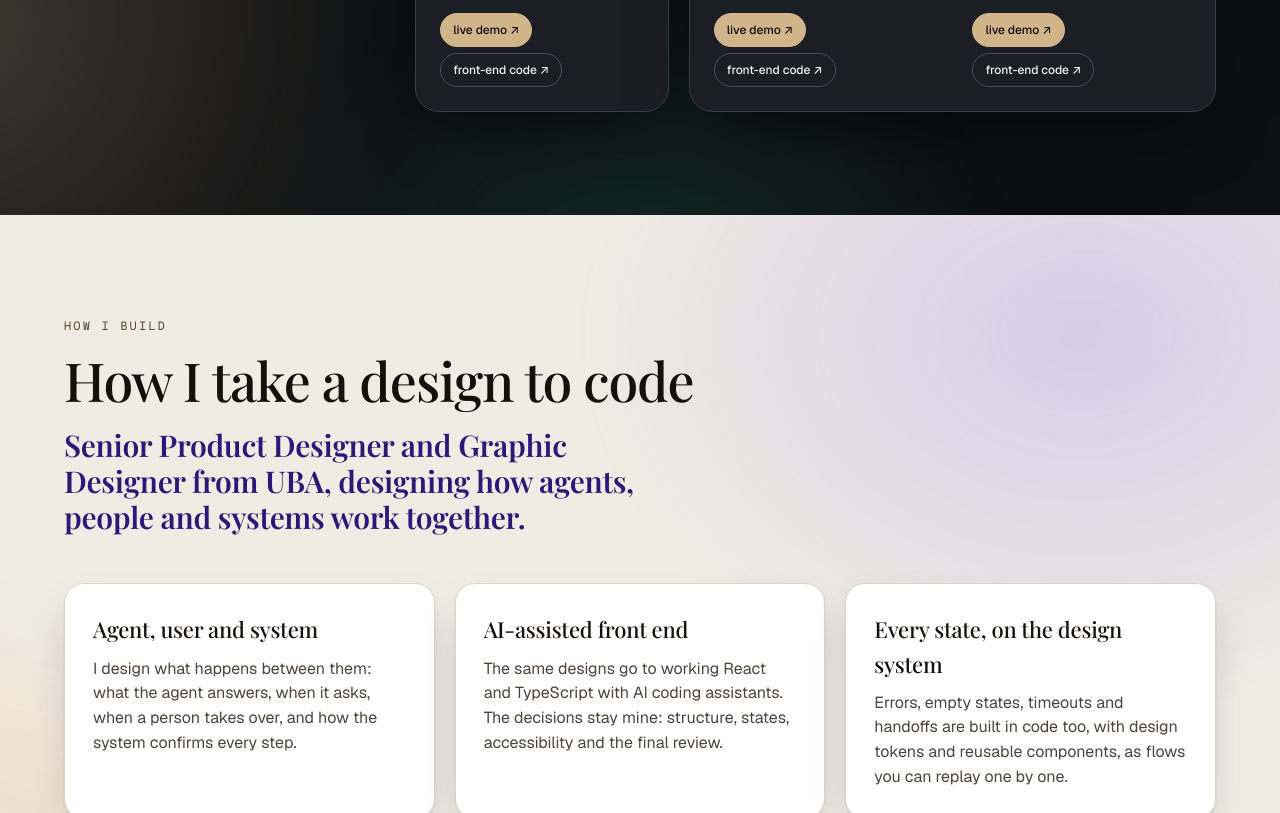
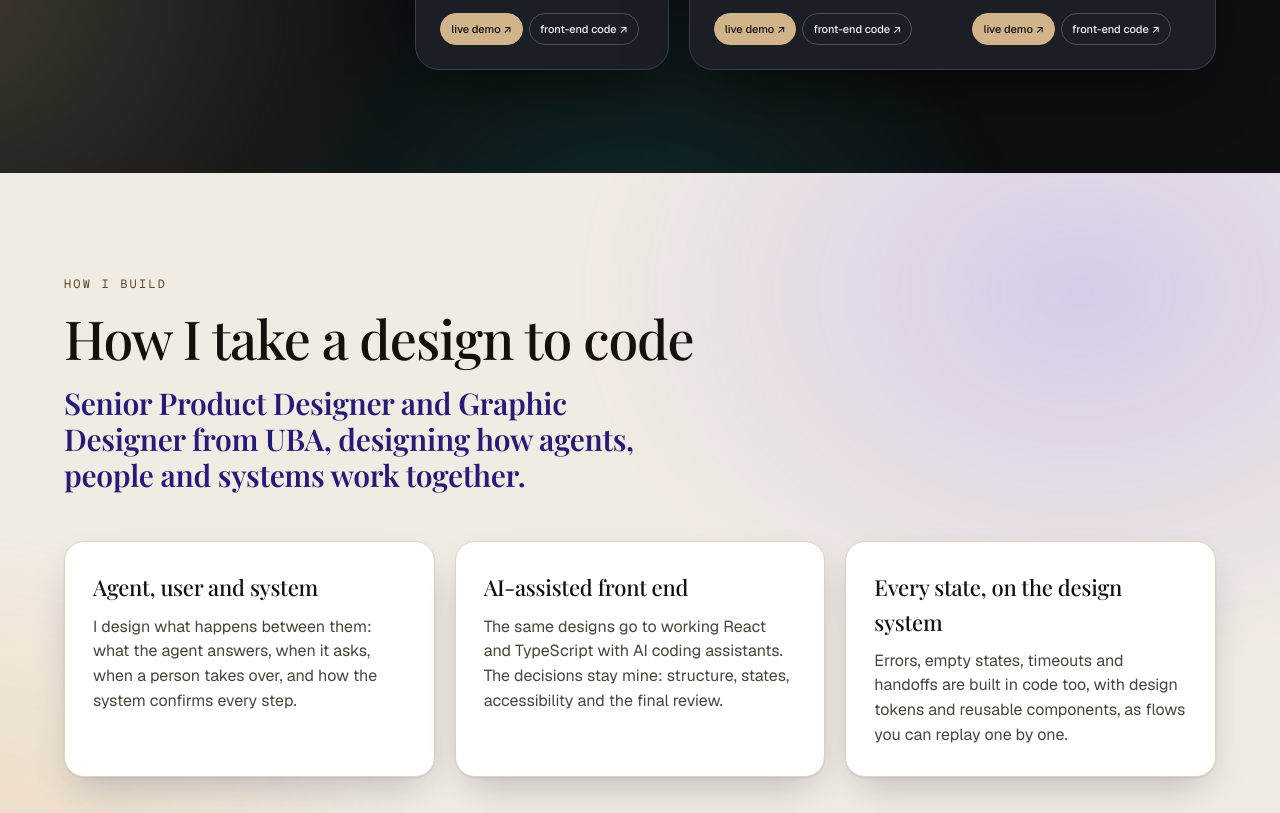
Before and after one commit to ticianapaura/ticianapaura.github.io, a plain HTML site: page index.html in a window 1280 px wide. Shown: the part 889-1702 px from the top of the page. Drawn offline with nearby package versions, Linux system fonts and the light colour scheme.

Commit message:
Cards: compact buttons fit on one line
Co-Authored-By: Claude Opus 5.5 <noreply@anthropic.com>
Claude-Session: https://claude.ai/code/session_01MoRrbp9TAHTXNhFg3ehHNF

```diff
--- a/index.html
+++ b/index.html
@@ -137,7 +137,7 @@ h2{font-family:var(--serif);font-weight:500;font-size:clamp(32px,4.2vw,58px);lin
 .shelf .tags{gap:4px;margin-bottom:16px}
 .shelf .tag{font-size:10px;letter-spacing:.04em;padding:2px 8px}
 .shelf .links{gap:6px;flex-wrap:wrap}
-.shelf .links a{min-height:34px;padding:0 12px;font-size:12px;white-space:nowrap}
+.shelf .links a{min-height:32px;padding:0 10px;font-size:11px;white-space:nowrap}
 @media (max-width:1000px){.showcase-grid{grid-template-columns:1fr}.profile{position:static;display:grid;grid-template-columns:auto 1fr;column-gap:20px;align-items:center}.profile>*{grid-column:1/-1}.profile .avatar{grid-column:1;width:88px;height:88px}.profile>div:first-of-type{grid-column:2}.profile .btn.primary{width:auto;justify-self:start}}
 
 
```
